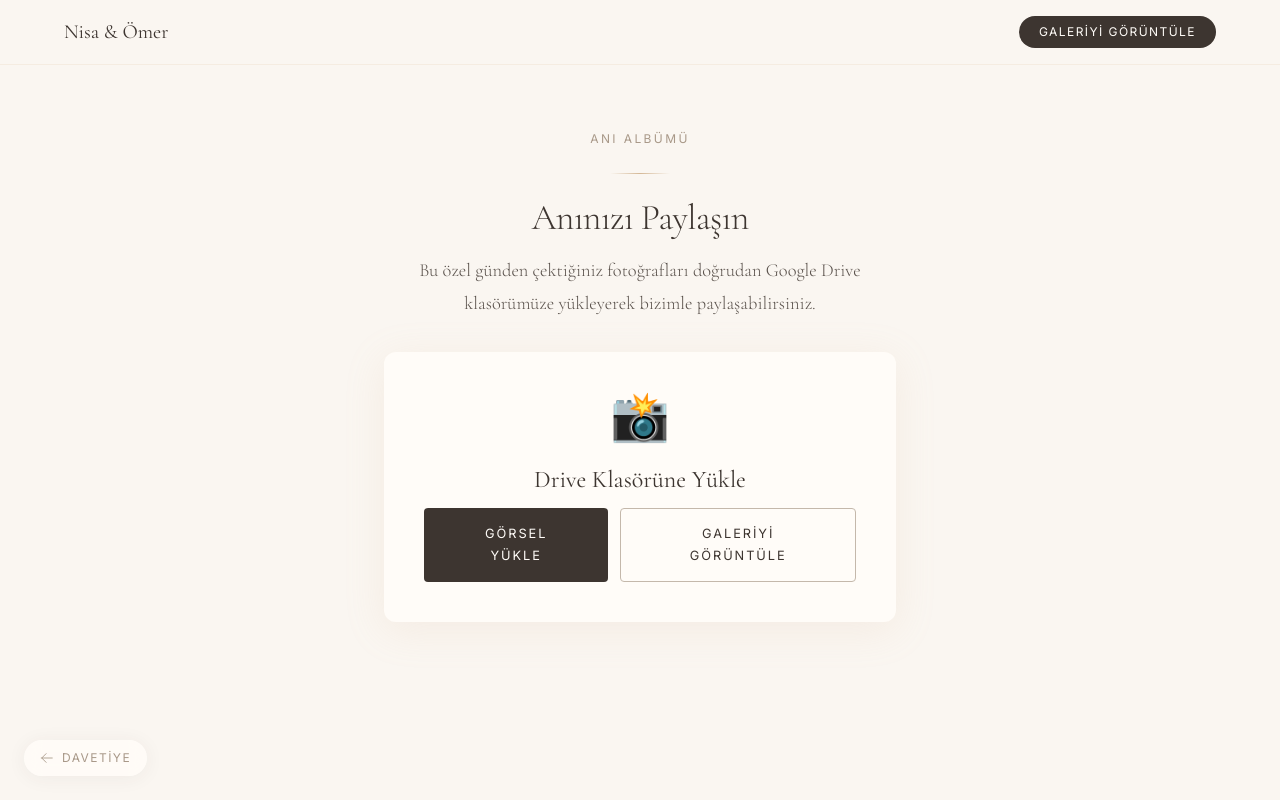
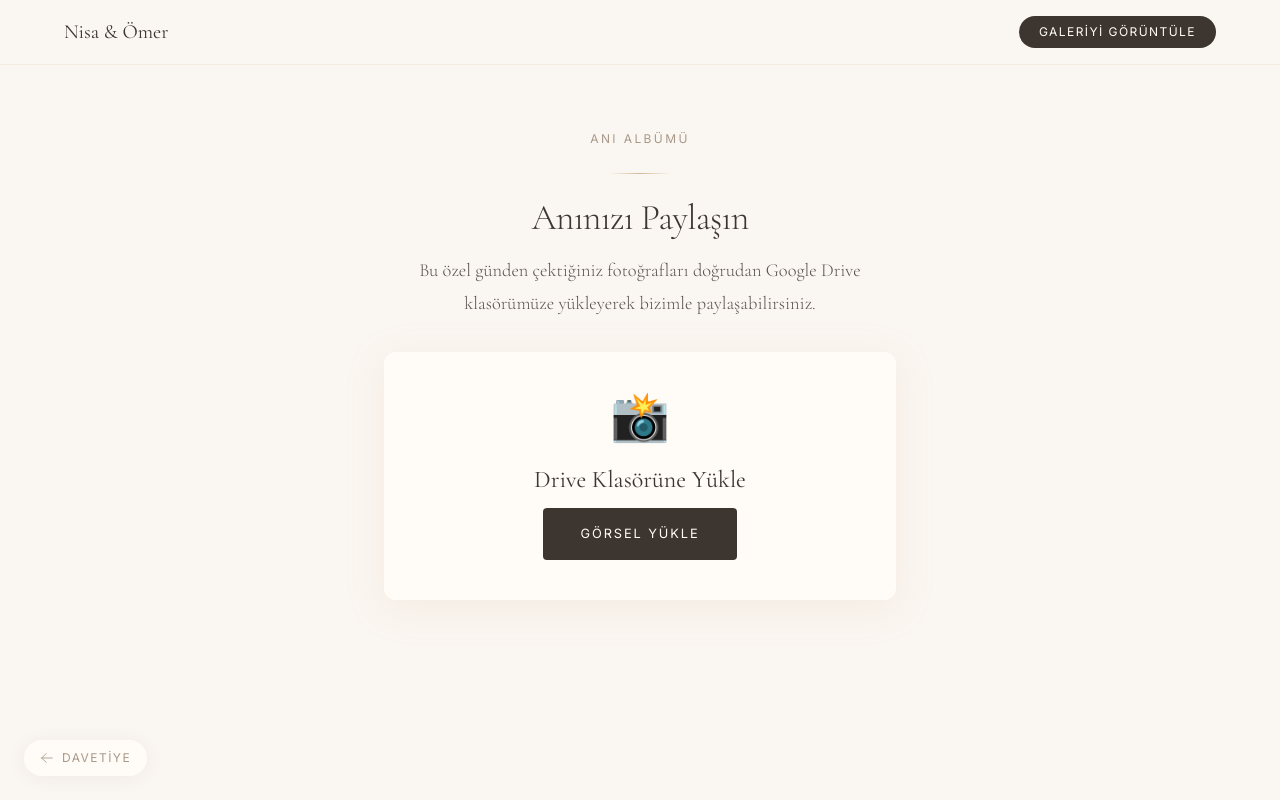
Before and after one commit to CanAltuntasPhysics/nisa-dugun-davetiye, a Next.js app: page /photos in a window 1280 px wide. Built offline with nearby package versions, Linux system fonts and the light colour scheme.

Commit message:
refactor: remove gallery link and simplify layout in PhotosClient component

```diff
--- a/src/app/photos/PhotosClient.tsx
+++ b/src/app/photos/PhotosClient.tsx
@@ -58,7 +58,7 @@ export default function PhotosClient({ galleryUrl, driveUrl }: PhotosClientProps
               Drive Klasörüne Yükle
             </h3>
 
-            <div className="flex flex-col sm:flex-row gap-3 justify-center">
+            <div className="flex justify-center">
               {driveUrl ? (
                 <a
                   href={driveUrl}
@@ -73,9 +73,6 @@ export default function PhotosClient({ galleryUrl, driveUrl }: PhotosClientProps
                   Drive Bağlantısı Hazır Değil
                 </button>
               )}
-              <a href={galleryUrl} className="btn-secondary justify-center">
-                Galeriyi Görüntüle
-              </a>
             </div>
           </div>
         </div>
```
